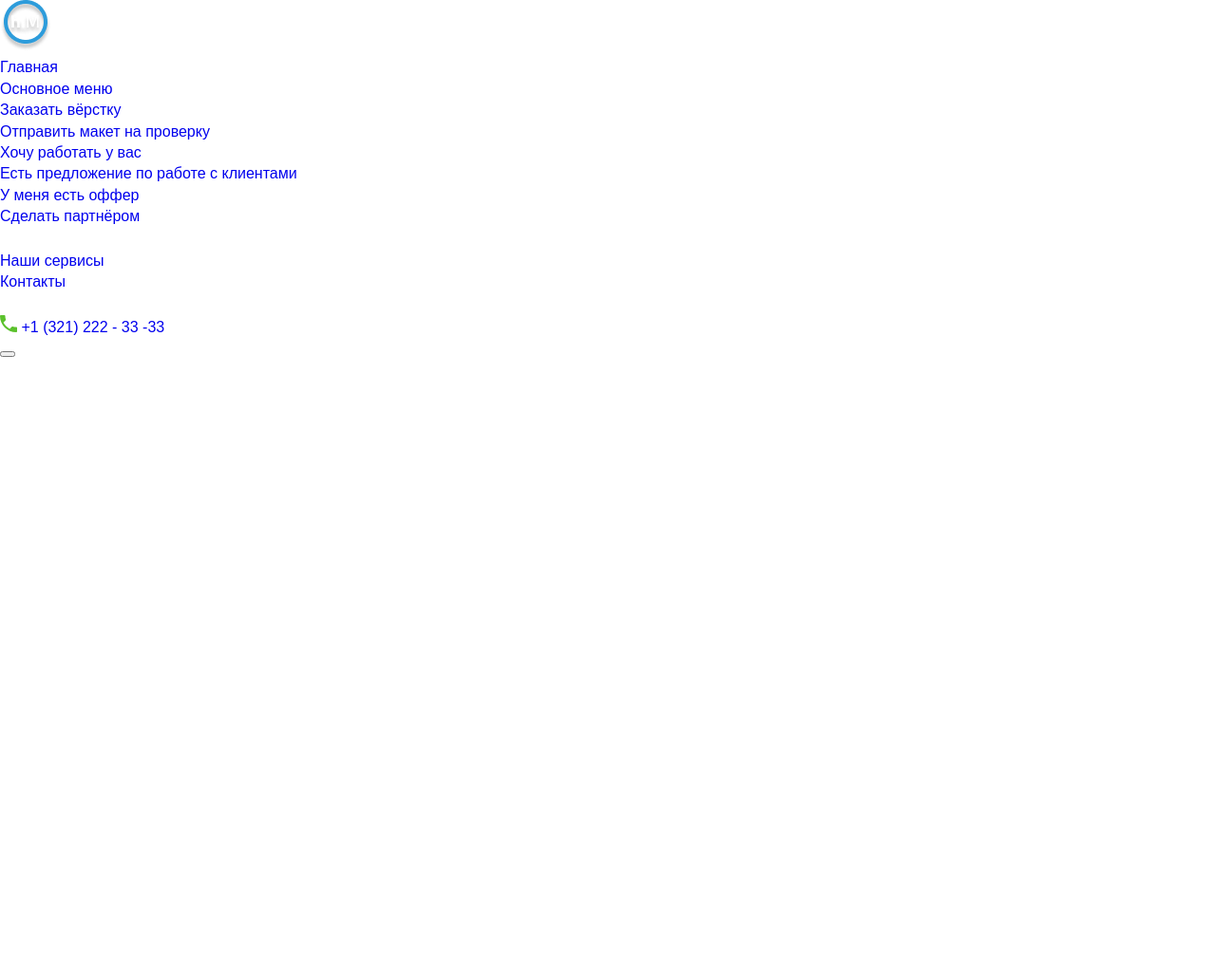
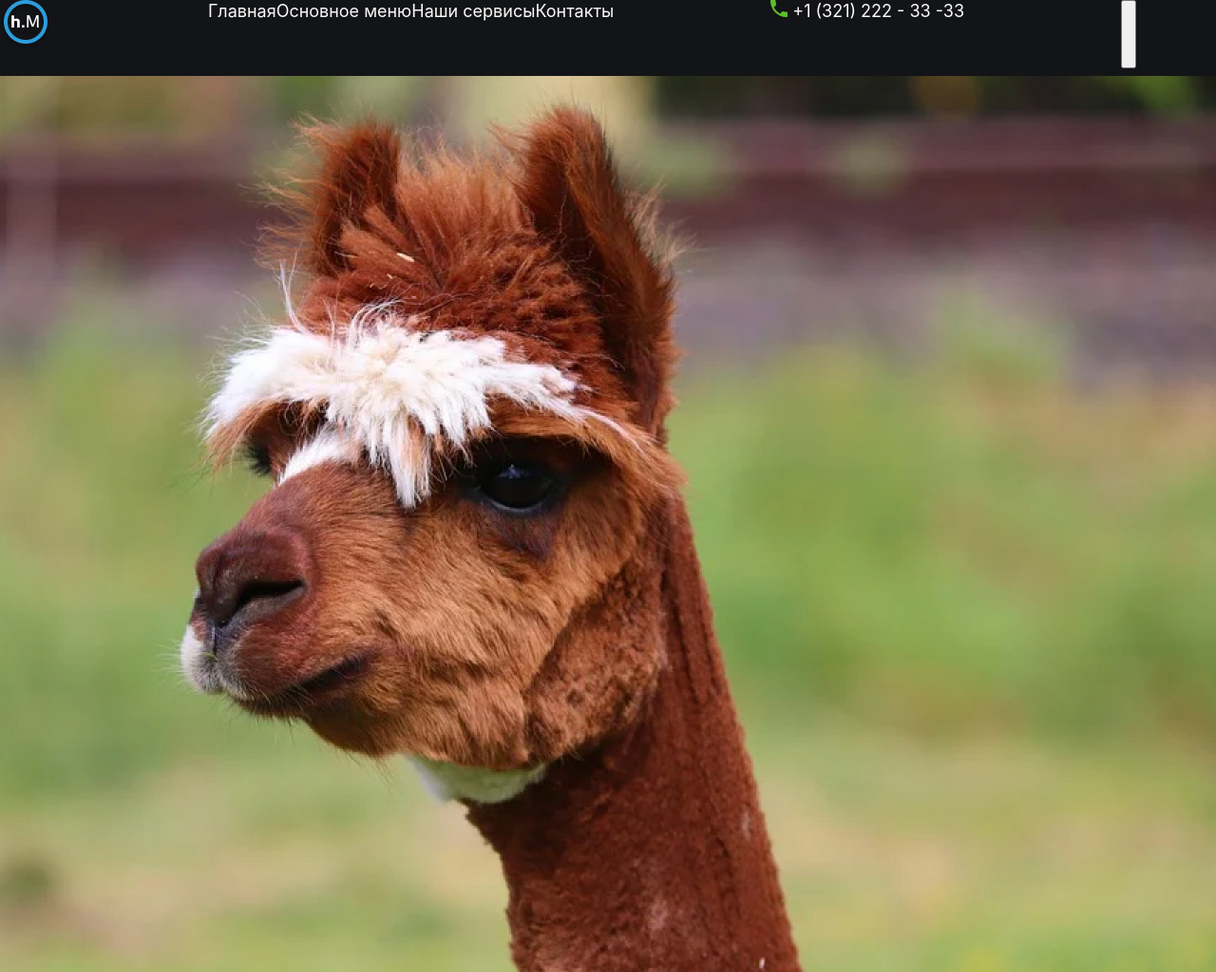
Before and after one commit to Farhad444/sovkombankTest, a plain HTML site: page Index.html in a window 1280 px wide. Shown: the whole page at 95% size. Before the commit the page ends 800 px from the top, so only its background shows below. Drawn offline with Linux system fonts and the light colour scheme.

Commit message:
редактирование стилей

```diff
--- a/Index.html
+++ b/Index.html
@@ -32,24 +32,24 @@
       </div>
       <!-- Menu (nav) -->
       <nav class="menu">
-        <ul>
-          <li class="menu__item"><a href="#" class="">Главная</a></li>
-          <li class="menu__item"><a href="#" class="">Основное меню</a>
+        <ul class="menu__first-item">
+          <li class=" menu__item"><a href="#" class="">Главная</a></li>
+          <li class=" menu__item"><a href="#" class="">Основное меню</a>
             <!-- Submenu -->
-            <ul>
-              <li class="menu__subitem menu__item">
+            <ul class="menu__second-item">
+              <li class="menu__item">
                 <a href="#" class="">Заказать вёрстку</a></li>
-              <li class="menu__subitem menu__item">
+              <li class="menu__item">
                 <a href="#" class="">Отправить макет на проверку</a></li>
-              <li class="menu__subitem menu__item">
+              <li class="menu__item">
                 <a href="#" class="">Хочу работать у вас</a></li>
-              <li class="menu__subitem menu__item">
+              <li class="menu__item">
                 <a href="#" class="">Есть предложение по работе с клиентами</a>
                 <!-- submenu-adge -->
-                  <ul>
-                    <li class="menu__subitem--edge menu__subitem menu__item">
+                  <ul class="menu__third-item">
+                    <li class="menu__item">
                       <a href="#" class="">У меня есть оффер</a></li>
-                    <li class="menu__subitem--edge menu__subitem menu__item">
+                    <li class="menu__item">
                       <a href="#" class="">Сделать партнёром</a></li>
                   </ul>
               </li>
@@ -72,8 +72,12 @@
   </header>
   <!-- Header-page end -->
   <section class="top-blok">
+    <!-- <picture class="top-blok__img">
+      <source srcset="img/alpaca.webp" type="image/webp">
+      <img src="img/alpaca.jpg" alt="myImage">
+    </picture> -->
     <div class="container">
-      <!-- Lama -->
+      <!-- alpaca -->
     </div>
   </section>
 
--- a/css/main.css
+++ b/css/main.css
@@ -0,0 +1,65 @@
+.container {
+  width: 1440;
+  max-width: 100%;
+  color: #FAFAFA;
+  font-family: -apple-system, BlinkMacSystemFont, 'Segoe UI', Roboto, Oxygen, Ubuntu, Cantarell, 'Open Sans', 'Helvetica Neue', sans-serif;
+  font-style: 400;
+  font-weight: normal;
+  font-size: 18px;
+  line-height: 24px;
+}
+.header {
+  height: 80px;
+  background: #131417;
+  box-shadow: 0px 4px 4px rgba(19, 20, 23, 0.4);
+}
+.header__container {
+  display: flex;
+  justify-content: space-between;
+  max-width: 1196px;
+}
+
+.logo {
+}
+.logo--img {
+}
+.logo__img {
+}
+.menu {
+  display: flex;
+  justify-content: space-between;
+}
+.menu__item {
+
+
+}
+.menu__first-item{
+  display: flex;
+  justify-content: space-between;
+}
+.menu__second-item {
+  display: none;
+}
+.menu__third-item {
+  display: none;
+}
+.phone {
+}
+.phone__number {
+}
+.header__burger {
+}
+.burger--back {
+}
+.top-blok {
+  background-image: url(../img/alpaca.jpg);
+  background-size: cover;
+  background-repeat: no-repeat;
+  background-position: center;
+  min-height: 944px;
+}
+#source, #img {
+  object-fit: cover;
+    height: 100%;
+    width: 100%;
+}
--- a/css/media queries.css
+++ b/css/media queries.css
@@ -1,44 +1,44 @@
-/* Media Queries */
+Media Queries
 
 /* Standard desktop  */
-@media(max-width:1920px){
+/* @media(max-width:1920px){
 	:root{
 		--content-padding:4rem;
 	}
-	...
-}
+
+} */
 
 /* Old desktop or large scaled UI */
-@media(max-width:1280px){
+/* @media(max-width:1280px){
 	:root{
 		font-size:8px;
 	}
-	...
-}
+
+} */
 
 /* Tablet landscape */
-@media(max-width:1024px){
+/* @media(max-width:1024px){
 	:root{
 		font-size:10px;
 		--content-width:100%;
 		--content-padding:2rem;
 	}
-	...
-}
+
+} */
 
 /* Tablet portrait */
-@media(max-width:800px){
+/* @media(max-width:800px){
 	:root{
 		font-size:9px;
 	}
-	...
-}
+
+} */
 
 /* Smartphones */
-@media(max-width:550px){
+/* @media(max-width:550px){
 	:root{
 		font-size:7px;
 		--content-padding:1rem;
 	}
-	...
-}
+
+} */
--- a/css/reset.css
+++ b/css/reset.css
@@ -34,6 +34,7 @@ abbr,acronym{
 }
 a{
 	text-decoration:none;
+	color: #FAFAFA;
 }
 a:active,a:focus{
 	outline:none;
```
Also changed, not shown: img/alpaca.webp (added), 1 other file.
